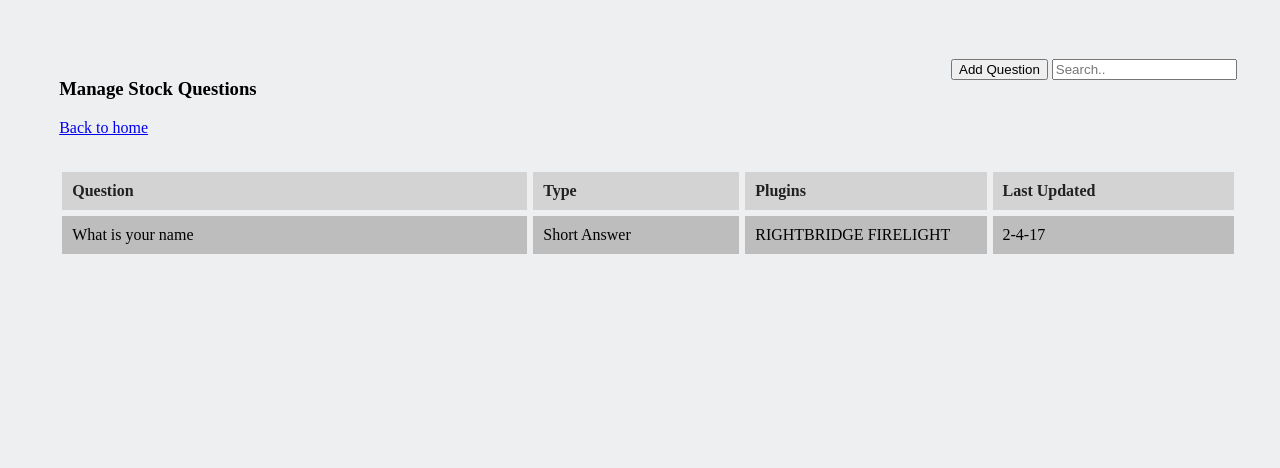
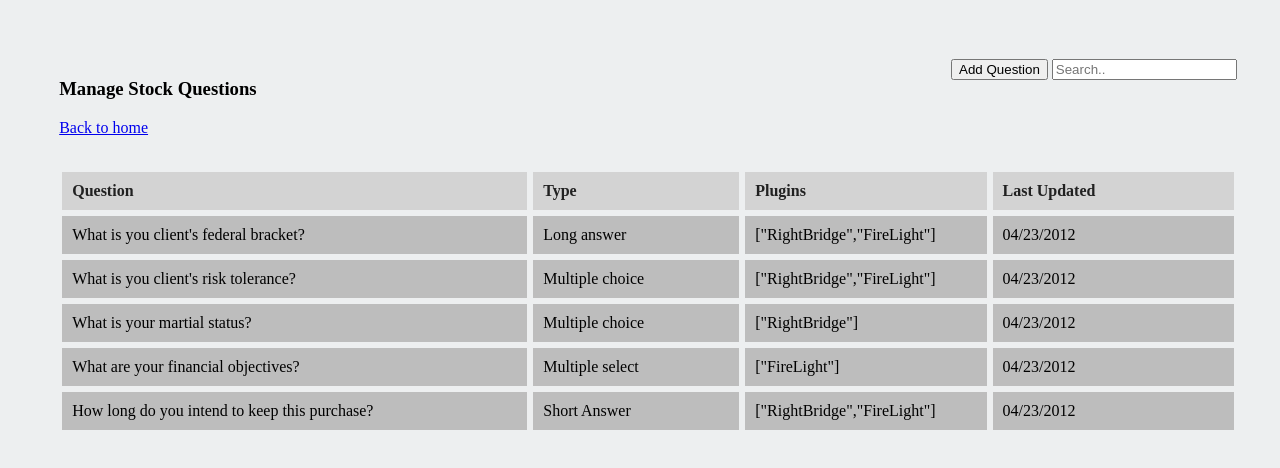
Before and after one commit to michaeladrianlucas/random-col-layout, a website: page index.html in a window 1280 px wide. Drawn offline with nearby package versions, Linux system fonts and the light colour scheme; files that its build step writes are made by us from their sources.

Commit message:
General Refactoring

```diff
--- a/index.html
+++ b/index.html
@@ -44,24 +44,23 @@
 				</section>
 
 				<section class="stock-questions">
-					<div class="stock-question">
+					<div class="stock-question" ng-repeat="q in stockQuestions">
 						<div class="question-col">
-							<span>What is your name</span>
+							<span>{{q.Name}}</span>
 						</div>
 
 						<div class="type-col">
-							<span>Short Answer</span>
+							<span>{{q.Type}}</span>
 						</div>
 
 						<div class="plugins-col">
 							<!-- These will be material chips -->
-							<span>RIGHTBRIDGE</span>
-							<span>FIRELIGHT</span>
+							<span>{{q.Plugins}}</span>
+							<!--<span>FIRELIGHT</span>-->
 						</div>
 
 						<div class="timestamp-col">
-							<!-- Use Angular filter to format timestamp -->
-							<span>2-4-17</span>
+							<span>{{q.TimeStamp | date: 'MM/dd/yyyy'}}</span>
 						</div>
 					</div>
 				</section>
--- a/src/js/app.js
+++ b/src/js/app.js
@@ -3,43 +3,43 @@ angular.module('colland', [])
     .controller('mainCtrl', mainCtrl)
 
     function mainCtrl ($scope) {
-        const stockQuestions = [
+        $scope.stockQuestions = [
             {
                 "Name": "What is you client's federal bracket?",
                 "Type": "Long answer",
-                "plugins": ["RightBridge", "FireLight"],
-                "timestamp": "2012-04-23T18:25:43.511Z"
+                "Plugins": ["RightBridge", "FireLight"],
+                "TimeStamp": "2012-04-23T18:25:43.511Z"
             },
 
             {
                 "Name": "What is you client's risk tolerance?",
                 "Type": "Multiple choice",
-                "plugins": ["RightBridge", "FireLight"],
-                "timestamp": "2012-04-23T18:25:43.511Z"
+                "Plugins": ["RightBridge", "FireLight"],
+                "TimeStamp": "2012-04-23T18:25:43.511Z"
             },
 
             {
                 "Name": "What is your martial status?",
                 "Type": "Multiple choice",
-                "plugins": ["RightBridge"],
-                "timestamp": "2012-04-23T18:25:43.511Z"
+                "Plugins": ["RightBridge"],
+                "TimeStamp": "2012-04-23T18:25:43.511Z"
             },
 
             {
                 "Name": "What are your financial objectives?",
                 "Type": "Multiple select",
-                "plugins": ["FireLight"],
-                "timestamp": "2012-04-23T18:25:43.511Z"
+                "Plugins": ["FireLight"],
+                "TimeStamp": "2012-04-23T18:25:43.511Z"
             },
 
             {
                 "Name": "How long do you intend to keep this purchase?",
                 "Type": "Short Answer",
-                "plugins": ["RightBridge", "FireLight"],
-                "timestamp": "2012-04-23T18:25:43.511Z"
+                "Plugins": ["RightBridge", "FireLight"],
+                "TimeStamp": "2012-04-23T18:25:43.511Z"
             }
 
         ];
 
-        console.debug('stockQuestions: ', stockQuestions);
+        console.debug('stockQuestions: ', $scope.stockQuestions);
     }
```
